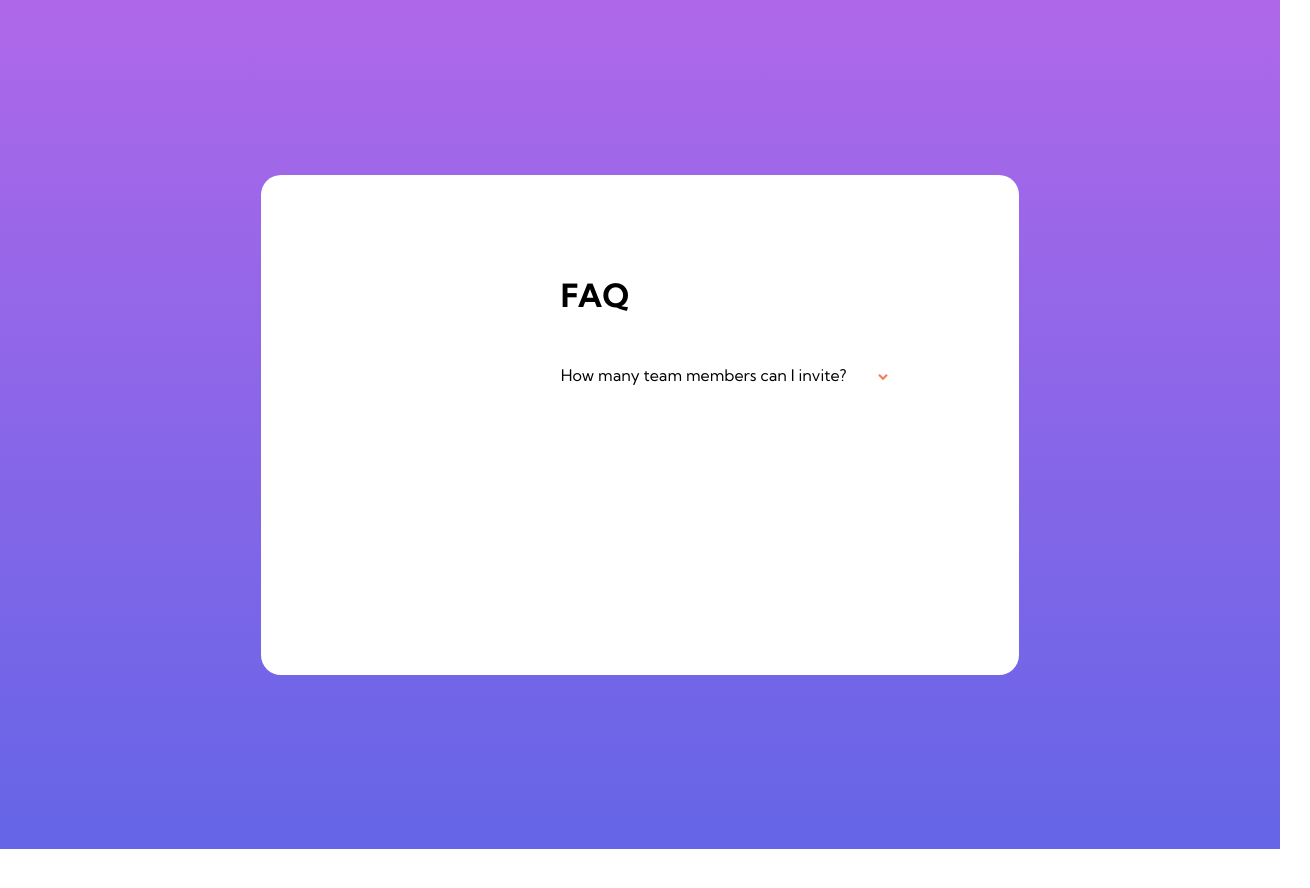
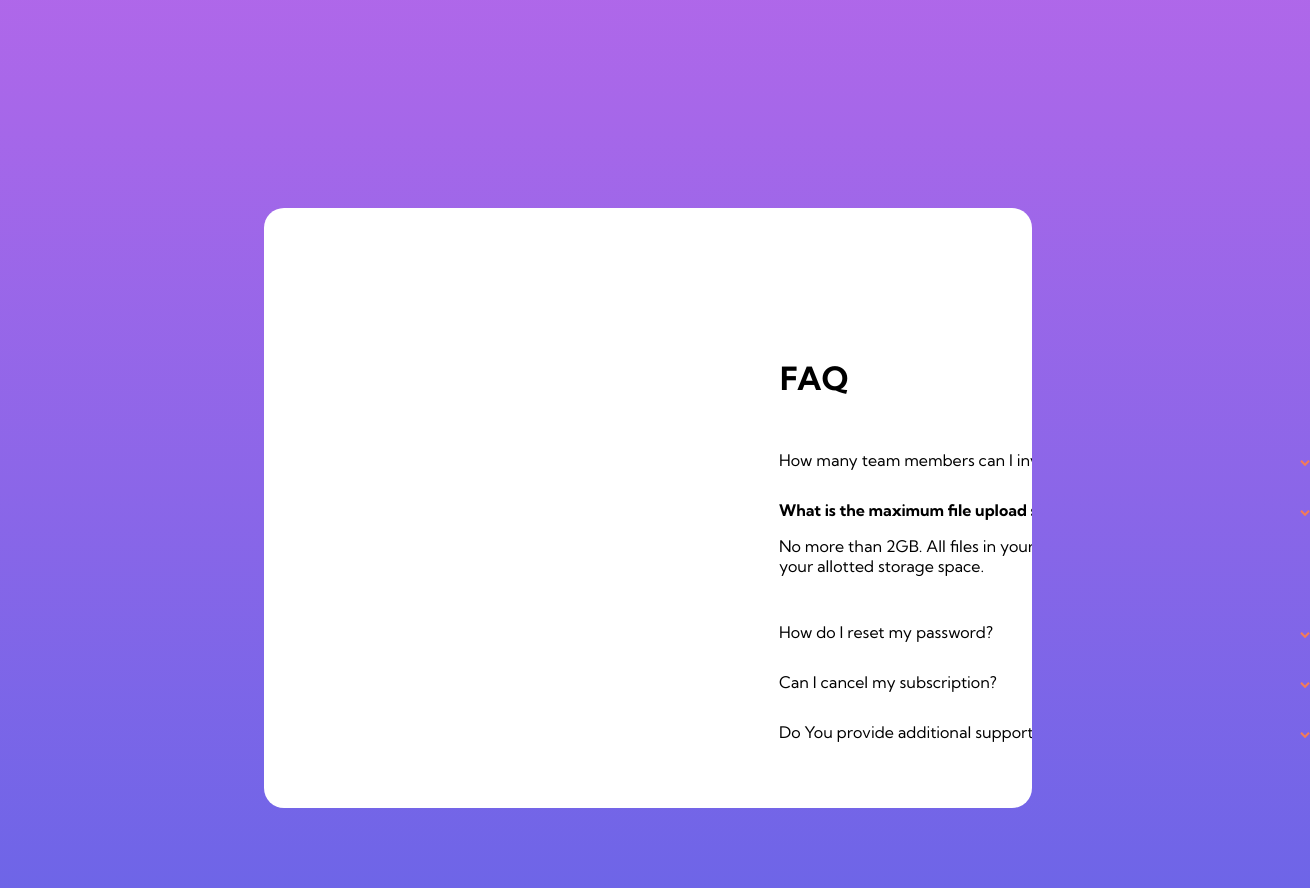
Before and after one commit to wdawdasd/faq-accordion, a plain HTML site: page faq-accordion-card-main/index.html in a window 1280 px wide. Shown: the whole page, 1310 px wide, since content can reach past the window. Before the commit the page ends 849 px from the top, so only its background shows below. Drawn offline with Linux system fonts and the light colour scheme.

Commit message:
just need image

```diff
--- a/faq-accordion-card-main/index.html
+++ b/faq-accordion-card-main/index.html
@@ -18,19 +18,56 @@
 	</head>
 	<body>
 		<div class="card">
-			<div class="container">
-				<div class="faq">
-					<h1>FAQ</h1>
-				</div>
-				<div class="accordion1">
-					<details>
-						<summary>
-							<span>How many team members can I invite?</span
-							><img src="./images/icon-arrow-down.svg" alt="" />
-						</summary>
-						<p>No more than 2GB</p>
-					</details>
-				</div>
+			<div class="container"></div>
+			<div class="accordion1">
+				<h1>FAQ</h1>
+				<details>
+					<summary>
+						<span>How many team members can I invite?</span>
+						<img src="./images/icon-arrow-down.svg" alt="" />
+					</summary>
+					<p>I lost the data :(</p>
+				</details>
+				<details open>
+					<summary>
+						<span id="bold">What is the maximum file upload size?</span>
+						<img src="./images/icon-arrow-down.svg" alt="" />
+					</summary>
+					<p>
+						No more than 2GB. All files in your account must fit your allotted
+						storage space.
+					</p>
+				</details>
+				<details>
+					<summary>
+						<span>How do I reset my password?</span>
+						<img src="./images/icon-arrow-down.svg" alt="" />
+					</summary>
+					<p>
+						Click “Forgot password” from the login page or “Change password”
+						from your profile page. A reset link will be emailed to you.
+					</p>
+				</details>
+				<details>
+					<summary>
+						Can I cancel my subscription?
+						<img src="./images/icon-arrow-down.svg" alt="" />
+					</summary>
+					<p>
+						Can I cancel my subscription? Yes! Send us a message and we’ll
+						process your request no questions asked.
+					</p>
+				</details>
+				<details>
+					<summary>
+						Do You provide additional support?
+						<img src="./images/icon-arrow-down.svg" alt="" />
+					</summary>
+					<p>
+						Chat and email support is available 24/7. Phone lines are open
+						during normal business hours.
+					</p>
+				</details>
 			</div>
 		</div>
 
--- a/faq-accordion-card-main/style.css
+++ b/faq-accordion-card-main/style.css
@@ -14,37 +14,55 @@
     grid-row-gap: 0px;
     background-image: linear-gradient(hsl(273, 75%, 66%),hsl(240, 73%, 65%));
     font-family: 'Kumbh Sans', sans-serif;
+    height: 1000px;
+    width: 100%;
+    overflow: hidden;
   }
   .card {
-    height: 500px;
+    height: 600px;
     width: 100%;
     background-color: #ffffff;
     grid-area: 2 / 2 / 5 / 5;
     border-radius: 20px;
-
+    overflow: hidden;
   }
 
-
+  details {
+    width: 350px;
+    padding: 15px;
+  }
   details > summary{
     list-style: none;
 
   }
   summary, details {
     font-family: 'Kumbh Sans', sans-serif;
+    width: 400px;
   }
 
-  span {
-    padding-right: 2rem;
+  .accordion1 span {
+    margin-right: 50px;
   }
   .accordion1 {
-    margin-left: 300px;
+    margin-left: 500px;
     height: 100px;
-    width: 400px;
+    width: 600px;
     margin-right: 0px;
-    margin-top: 50px;
+    margin-top: 150px;
+
   }
-  .faq {
-    margin-left: 300px;
-    margin-top: 100px;
-    padding: 0px;
+
+  #bold {
+    font-weight: 700;
   }
+  .card img {
+    margin-top: 10px;
+    top: auto;
+    bottom: auto;
+    left:1300px;
+    position: absolute;
+  }
+  h1 {
+    padding-bottom: 1rem;
+    margin-left: 1rem;
+  }
```
